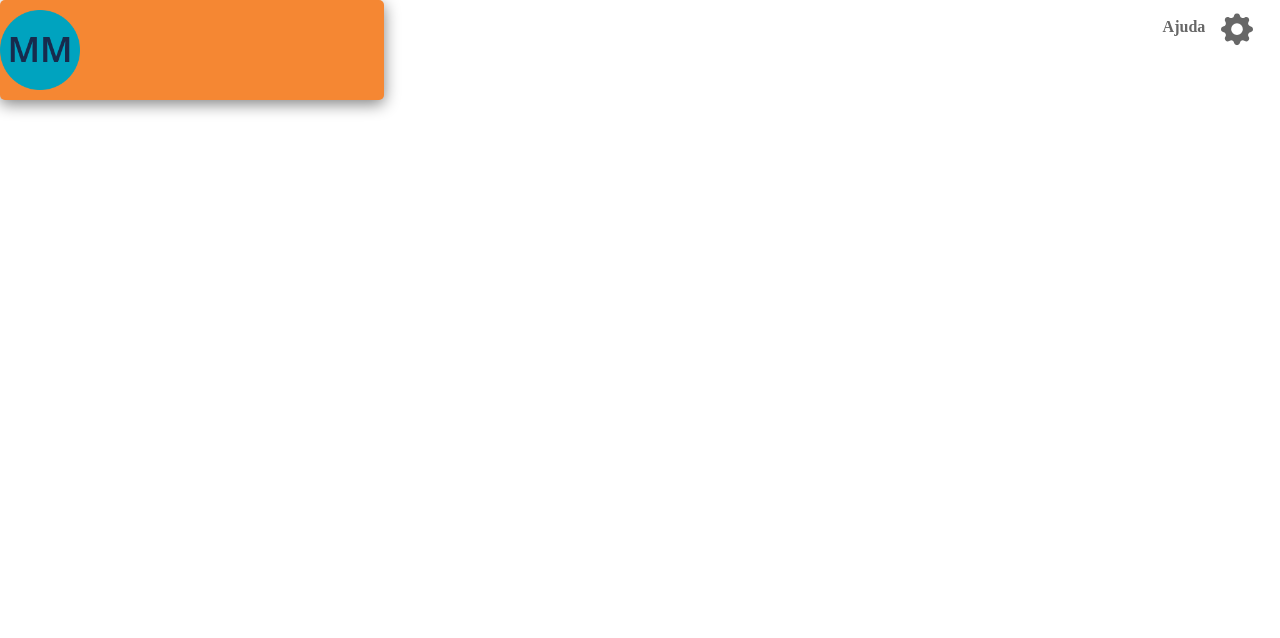
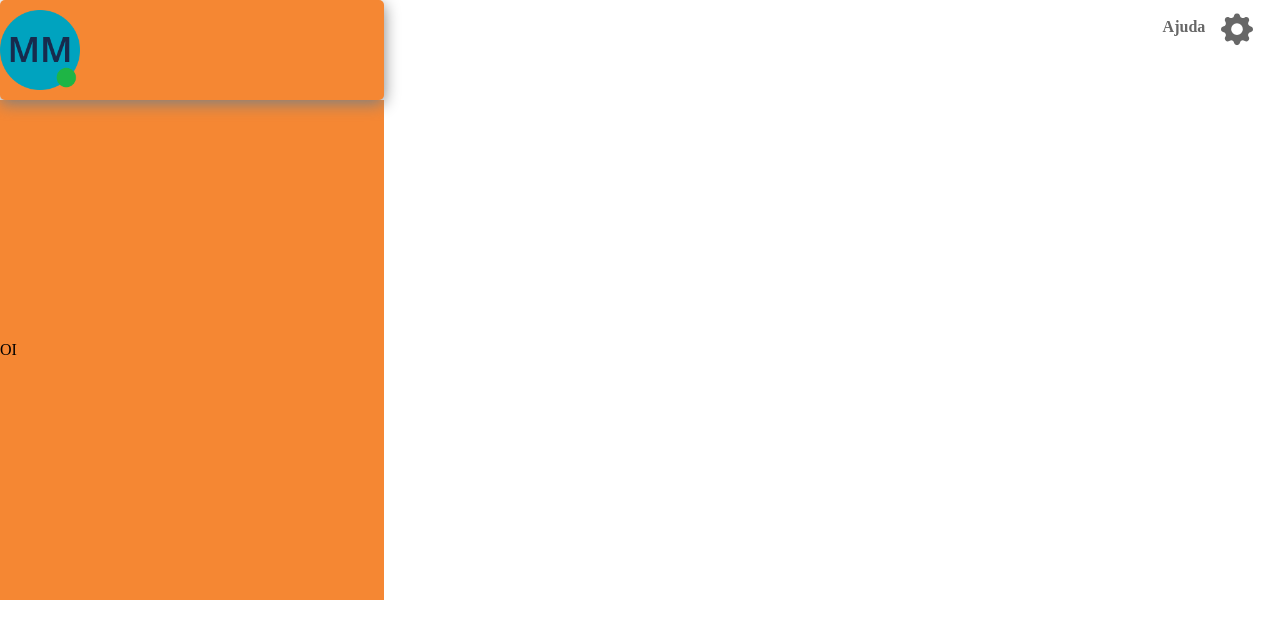
Before and after one commit to GeffersonST/Dashboard-login, a React (Create React App) app: page /home in a window 1280 px wide. Shown: the top 638 px of the page. Built offline with nearby package versions, Linux system fonts and the light colour scheme.

Commit message:
Inserindo Menu

```diff
--- /dev/null
+++ b/src/components/pages/Home/Menu/MenuElements.jsx
@@ -0,0 +1,16 @@
+import styled from "styled-components";
+
+export const MenuContainer = styled.div`
+  position: absolute;
+  top: 100px;
+  left: 0;
+  width: 30%;
+  display: flex;
+
+  justify-content: space-between;
+  height: 500px;
+  align-items: center;
+
+  background: #f58733;
+  z-index: -1;
+`;
--- /dev/null
+++ b/src/components/pages/Home/Menu/index.jsx
@@ -0,0 +1,11 @@
+import React from "react";
+import { MenuContainer } from "./MenuElements";
+const Menu = () => {
+  return (
+    <>
+      <MenuContainer>OI</MenuContainer>
+    </>
+  );
+};
+
+export default Menu;
--- a/src/components/pages/Home/Navbar/NavbarElements.jsx
+++ b/src/components/pages/Home/Navbar/NavbarElements.jsx
@@ -1,6 +1,7 @@
 import styled from "styled-components";
 import { NavLink as Link } from "react-router-dom";
 import { BsFillGearFill } from "react-icons/bs";
+import { GiHamburgerMenu } from "react-icons/gi";
 
 export const Nav = styled.nav`
   height: 80px;
@@ -39,3 +40,8 @@
   font-size: 2rem;
   transform: translate(-50%, -15%);
 `;
+export const Menu = styled(GiHamburgerMenu)`
+  justify-content: space-between;
+  font-size: 2rem;
+  transform: translate(-50%, -15%);
+`;
--- a/src/components/pages/Home/User/UserElements.jsx
+++ b/src/components/pages/Home/User/UserElements.jsx
@@ -3,7 +3,7 @@
 export const UserContainer = styled.div``;
 
 export const UserName = styled.div`
-  position: fixed;
+  position: absolute;
   top: 0;
   left: 0;
   width: 30%;
--- a/src/components/pages/Home/index.jsx
+++ b/src/components/pages/Home/index.jsx
@@ -3,6 +3,7 @@
 import Navbar from "./Navbar";
 import Sidebar from "./Sidebar";
 import User from "./User";
+import Menu from "./Menu";
 
 const Home = () => {
   const [isOpen, setIsOpen] = useState(false);
@@ -15,6 +16,7 @@
       <Navbar toggle={toggle} />
       <Sidebar isOpen={isOpen} toggle={toggle} />
       <User />
+      <Menu />
     </div>
   );
 };
```
Also changed, not shown: src/assets/avatar1.png.
